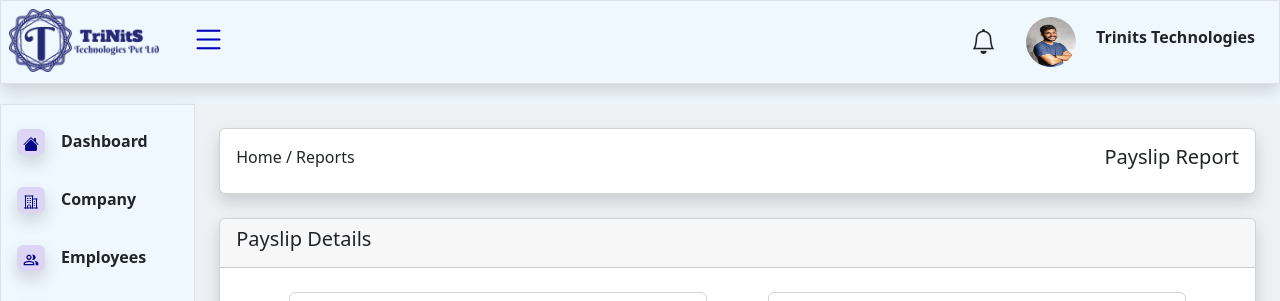
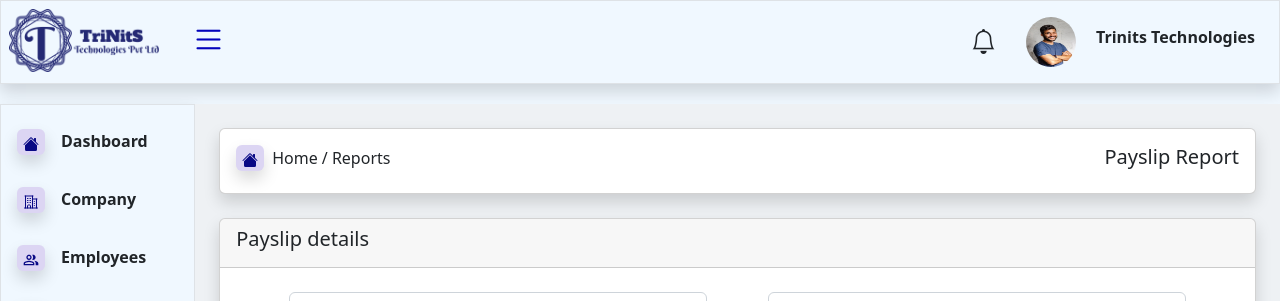
Before and after one commit to TriNitSTechnologies/payroll-management, a React (Create React App) app in the folder ui/: page /report in a window 1280 px wide. Shown: the top 301 px of the page. Built offline with nearby package versions, Linux system fonts and the light colour scheme.

Commit message:
validate-changes

```diff
--- a/ui/src/Components/Report/Report.js
+++ b/ui/src/Components/Report/Report.js
@@ -1,14 +1,24 @@
 import { ErrorMessage, Field, Form, Formik } from "formik";
+import { Link } from "react-router-dom";
 import * as Yup from "yup";
+import { BsHouseFill } from "react-icons/bs";
 function Report() {
   return (
     <div>
-      {/* eMyB6qGRzMGUXCu */}
-      {/* trinitstechnologies@gmail.com */}
       <div className="card m-4 pay shadow ">
         <div className="card-body d-flex justify-content-between ">
           <div>
-            <small className="fs-6">Home / Reports</small>
+            <small className="fs-6">
+              <button className="rounded shadow back me-2 ">
+                <Link to="/" className="text-decoration-none back">
+                  <BsHouseFill />
+                </Link>
+              </button>
+              <Link to="/" className="text-decoration-none text-dark me-1">
+                Home
+              </Link>
+               / Reports
+            </small>
           </div>
           <div>
             <h5>Payslip Report</h5>
@@ -24,13 +34,15 @@ function Report() {
           grossSalary: "",
         }}
         validationSchema={Yup.object({
-          companyName: Yup.string().trim().required("Companyname is required"),
-          empNo: Yup.string().trim().required("EmployeeNo is required"),
-          paymentMonth: Yup.string().trim().required("date of month/year is required"),
+          companyName: Yup.string().trim().required("Company name is required"),
+          empNo: Yup.string().trim().required("Employee no is required"),
+          paymentMonth: Yup.string()
+            .trim()
+            .required("date of month/year is required"),
           noOfWorkingDays: Yup.string()
             .trim()
-            .required("No Of Working Days is required"),
-            grossSalary: Yup.string().trim().required("Gross Salary is required"),
+            .required("No of working days is required"),
+          grossSalary: Yup.string().trim().required("Gross salary is required"),
         })}
         onSubmit={(values) => {
           alert(JSON.stringify(values));
@@ -39,7 +51,7 @@ function Report() {
         <Form>
           <div className="card m-4 shadow ">
             <div className="card-header">
-              <h5>Payslip Details</h5>
+              <h5>Payslip details</h5>
             </div>
             <div className="card-body pay  ">
               <div className="d-flex  justify-content-evenly">
@@ -107,7 +119,9 @@ function Report() {
             </div>
           </div>
           <div className=" ms-4 mb-2">
-            <button className="btn btn-primary btn-lg" type="submit">Get Payslip</button>
+            <button className="btn btn-primary btn-lg" type="submit">
+              Get Payslip
+            </button>
           </div>
         </Form>
       </Formik>
```
